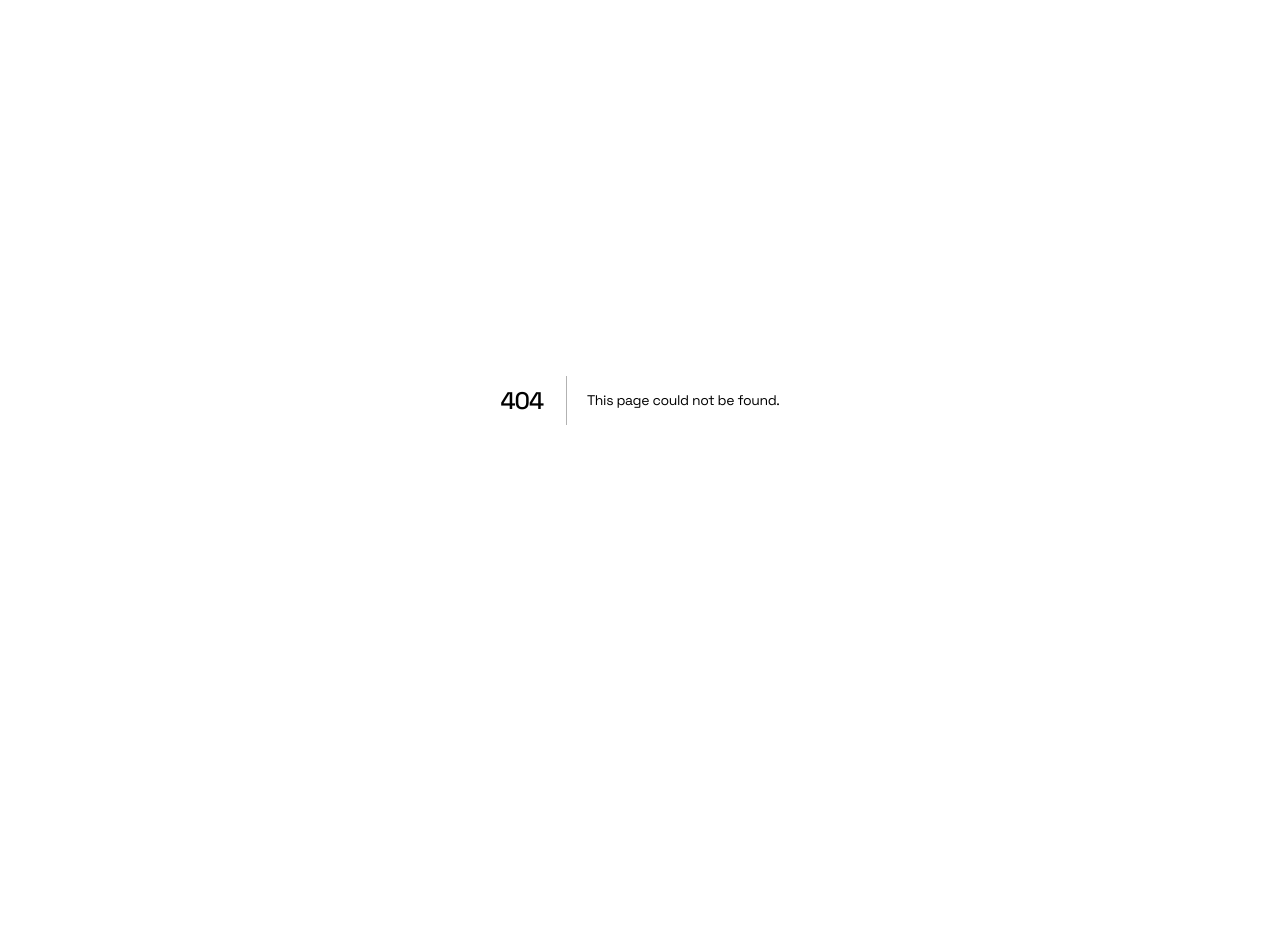
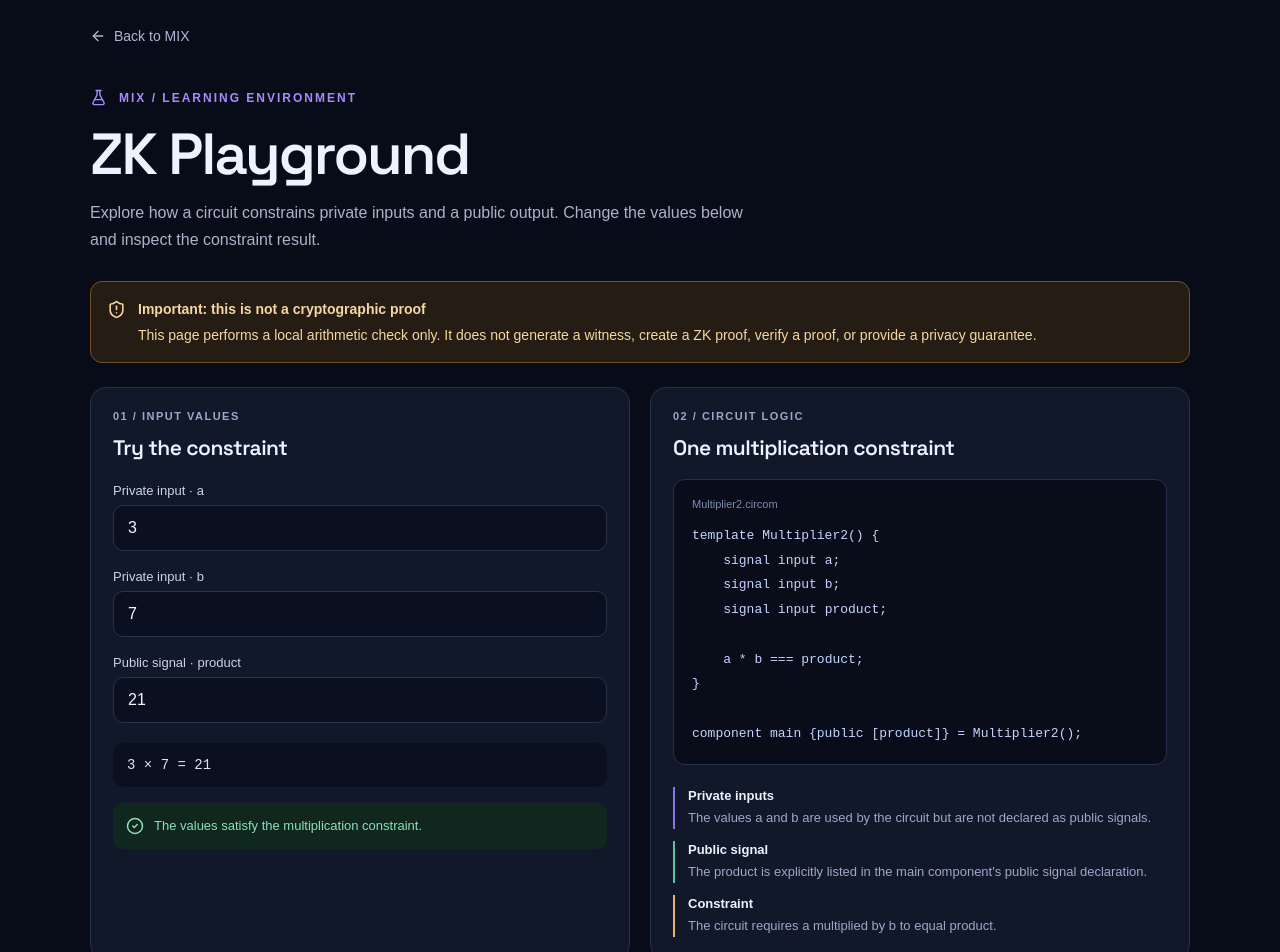
Before and after one commit to VestinNetwork/mix, a Next.js app: page /playground in a window 1280 px wide. Before the commit this address had no page. Shown: the top 952 px of the page. Before the commit the page ends 800 px from the top, so only its background shows below. Built offline with nearby package versions, Linux system fonts and the light colour scheme.

Commit message:
Build interactive educational ZK playground

```diff
--- /dev/null
+++ b/app/playground/page.tsx
@@ -0,0 +1,126 @@
+"use client";
+
+import Link from "next/link";
+import { useMemo, useState } from "react";
+import { ArrowLeft, CheckCircle2, CircleAlert, Code2, FlaskConical, ShieldAlert } from "lucide-react";
+
+const circuitSource = `template Multiplier2() {
+    signal input a;
+    signal input b;
+    signal input product;
+
+    a * b === product;
+}
+
+component main {public [product]} = Multiplier2();`;
+
+export default function PlaygroundPage() {
+  const [a, setA] = useState("3");
+  const [b, setB] = useState("7");
+  const [product, setProduct] = useState("21");
+
+  const result = useMemo(() => {
+    const values = [a, b, product];
+    if (values.some((value) => !/^[0-9]+$/.test(value))) {
+      return { valid: false, ready: false, message: "Use non-negative whole numbers only." };
+    }
+    const numbers = values.map(Number);
+    if (numbers.some((value) => !Number.isSafeInteger(value) || value > 1_000_000)) {
+      return { valid: false, ready: false, message: "Keep each value between 0 and 1,000,000 for this preview." };
+    }
+    return {
+      valid: numbers[0] * numbers[1] === numbers[2],
+      ready: true,
+      message: numbers[0] * numbers[1] === numbers[2]
+        ? "The values satisfy the multiplication constraint."
+        : "The values do not satisfy the multiplication constraint."
+    };
+  }, [a, b, product]);
+
+  const fieldStyle = {
+    width: "100%",
+    background: "#0b1020",
+    border: "1px solid #29334c",
+    borderRadius: 10,
+    color: "#f4f6ff",
+    padding: "13px 14px",
+    fontSize: 16,
+    outline: "none"
+  } as const;
+
+  return (
+    <main style={{ minHeight: "100vh", background: "#080c18", color: "#eef1ff", padding: "28px 22px 64px", fontFamily: "Arial, sans-serif" }}>
+      <div style={{ maxWidth: 1100, margin: "0 auto" }}>
+        <Link href="/" style={{ color: "#aeb8d4", textDecoration: "none", display: "inline-flex", alignItems: "center", gap: 8, fontSize: 14 }}>
+          <ArrowLeft size={16} /> Back to MIX
+        </Link>
+
+        <div style={{ display: "flex", alignItems: "center", gap: 12, marginTop: 42, color: "#a78bfa", fontSize: 12, letterSpacing: 2, fontWeight: 700 }}>
+          <FlaskConical size={17} /> MIX / LEARNING ENVIRONMENT
+        </div>
+        <h1 style={{ fontSize: "clamp(34px, 6vw, 58px)", letterSpacing: -2, margin: "16px 0 12px" }}>ZK Playground</h1>
+        <p style={{ maxWidth: 680, color: "#aab3ca", lineHeight: 1.7, fontSize: 16, margin: 0 }}>
+          Explore how a circuit constrains private inputs and a public output. Change the values below and inspect the constraint result.
+        </p>
+
+        <div style={{ display: "flex", gap: 12, alignItems: "flex-start", background: "#251d13", border: "1px solid #72502a", borderRadius: 12, padding: 16, marginTop: 28, color: "#f5d6a4", lineHeight: 1.6 }}>
+          <ShieldAlert size={19} style={{ flexShrink: 0, marginTop: 2 }} />
+          <div><strong style={{ display: "block", marginBottom: 3 }}>Important: this is not a cryptographic proof</strong>
+            This page performs a local arithmetic check only. It does not generate a witness, create a ZK proof, verify a proof, or provide a privacy guarantee.
+          </div>
+        </div>
+
+        <div style={{ display: "grid", gridTemplateColumns: "repeat(auto-fit, minmax(min(100%, 330px), 1fr))", gap: 20, marginTop: 24 }}>
+          <section style={{ background: "#11182a", border: "1px solid #26314b", borderRadius: 16, padding: 22 }}>
+            <div style={{ color: "#9ba8c8", fontSize: 11, letterSpacing: 1.5, fontWeight: 700 }}>01 / INPUT VALUES</div>
+            <h2 style={{ fontSize: 21, margin: "12px 0 22px" }}>Try the constraint</h2>
+            <label style={{ display: "block", color: "#cbd3e7", fontSize: 13, marginBottom: 7 }}>Private input · a</label>
+            <input aria-label="Private input a" inputMode="numeric" value={a} onChange={(event) => setA(event.target.value)} style={fieldStyle} />
+            <label style={{ display: "block", color: "#cbd3e7", fontSize: 13, margin: "18px 0 7px" }}>Private input · b</label>
+            <input aria-label="Private input b" inputMode="numeric" value={b} onChange={(event) => setB(event.target.value)} style={fieldStyle} />
+            <label style={{ display: "block", color: "#cbd3e7", fontSize: 13, margin: "18px 0 7px" }}>Public signal · product</label>
+            <input aria-label="Public signal product" inputMode="numeric" value={product} onChange={(event) => setProduct(event.target.value)} style={fieldStyle} />
+            <div style={{ marginTop: 20, background: "#0b1020", borderRadius: 10, padding: 14, color: "#dbe2f4", fontFamily: "monospace", fontSize: 14 }}>
+              {a || "a"} × {b || "b"} = {product || "product"}
+            </div>
+            <div aria-live="polite" style={{ display: "flex", gap: 10, alignItems: "center", marginTop: 16, borderRadius: 10, padding: 13, background: result.ready && result.valid ? "#10271f" : "#2a1b20", color: result.ready && result.valid ? "#8ce0b6" : "#ffb1b1" }}>
+              {result.ready && result.valid ? <CheckCircle2 size={18} /> : <CircleAlert size={18} />}
+              <span style={{ fontSize: 13, lineHeight: 1.5 }}>{result.message}</span>
+            </div>
+          </section>
+
+          <section style={{ background: "#11182a", border: "1px solid #26314b", borderRadius: 16, padding: 22 }}>
+            <div style={{ color: "#9ba8c8", fontSize: 11, letterSpacing: 1.5, fontWeight: 700 }}>02 / CIRCUIT LOGIC</div>
+            <h2 style={{ fontSize: 21, margin: "12px 0 18px" }}>One multiplication constraint</h2>
+            <div style={{ background: "#080d19", border: "1px solid #25304a", borderRadius: 12, padding: 18, overflowX: "auto" }}>
+              <div style={{ color: "#7e8bab", fontSize: 11, marginBottom: 14 }}>Multiplier2.circom</div>
+              <pre style={{ margin: 0, color: "#c6d5ff", fontSize: 13, lineHeight: 1.9, whiteSpace: "pre-wrap" }}>{circuitSource}</pre>
+            </div>
+            <div style={{ marginTop: 22, display: "grid", gap: 12 }}>
+              <div style={{ borderLeft: "2px solid #8b75ef", paddingLeft: 13 }}>
+                <strong style={{ fontSize: 13 }}>Private inputs</strong>
+                <p style={{ margin: "5px 0 0", color: "#9ba8c8", fontSize: 13, lineHeight: 1.6 }}>The values a and b are used by the circuit but are not declared as public signals.</p>
+              </div>
+              <div style={{ borderLeft: "2px solid #54c6a0", paddingLeft: 13 }}>
+                <strong style={{ fontSize: 13 }}>Public signal</strong>
+                <p style={{ margin: "5px 0 0", color: "#9ba8c8", fontSize: 13, lineHeight: 1.6 }}>The product is explicitly listed in the main component's public signal declaration.</p>
+              </div>
+              <div style={{ borderLeft: "2px solid #e4b76d", paddingLeft: 13 }}>
+                <strong style={{ fontSize: 13 }}>Constraint</strong>
+                <p style={{ margin: "5px 0 0", color: "#9ba8c8", fontSize: 13, lineHeight: 1.6 }}>The circuit requires a multiplied by b to equal product.</p>
+              </div>
+            </div>
+          </section>
+        </div>
+
+        <section style={{ marginTop: 20, padding: 22, border: "1px solid #26314b", borderRadius: 16, background: "#0d1424" }}>
+          <div style={{ display: "flex", alignItems: "center", gap: 10, color: "#a78bfa" }}><Code2 size={18} /><strong style={{ color: "#e7eaff", fontSize: 15 }}>Next step: compile the circuit locally</strong></div>
+          <p style={{ color: "#aab3ca", fontSize: 13, lineHeight: 1.7 }}>The source circuit and compile instructions are in the repository. Proof generation will be added only after the proving-system setup, dependency versions, test vectors, and artifact provenance are documented.</p>
+          <Link href="https://github.com/VestinNetwork/mix/tree/main/circuits/multiplier2" target="_blank" style={{ color: "#b6a7ff", textDecoration: "none", fontSize: 13 }}>View circuit source on GitHub ↗</Link>
+        </section>
+
+        <footer style={{ marginTop: 30, color: "#65718e", fontSize: 12 }}>MIX · Educational circuit preview · No cryptographic proof generated</footer>
+      </div>
+    </main>
+  );
+}
```
